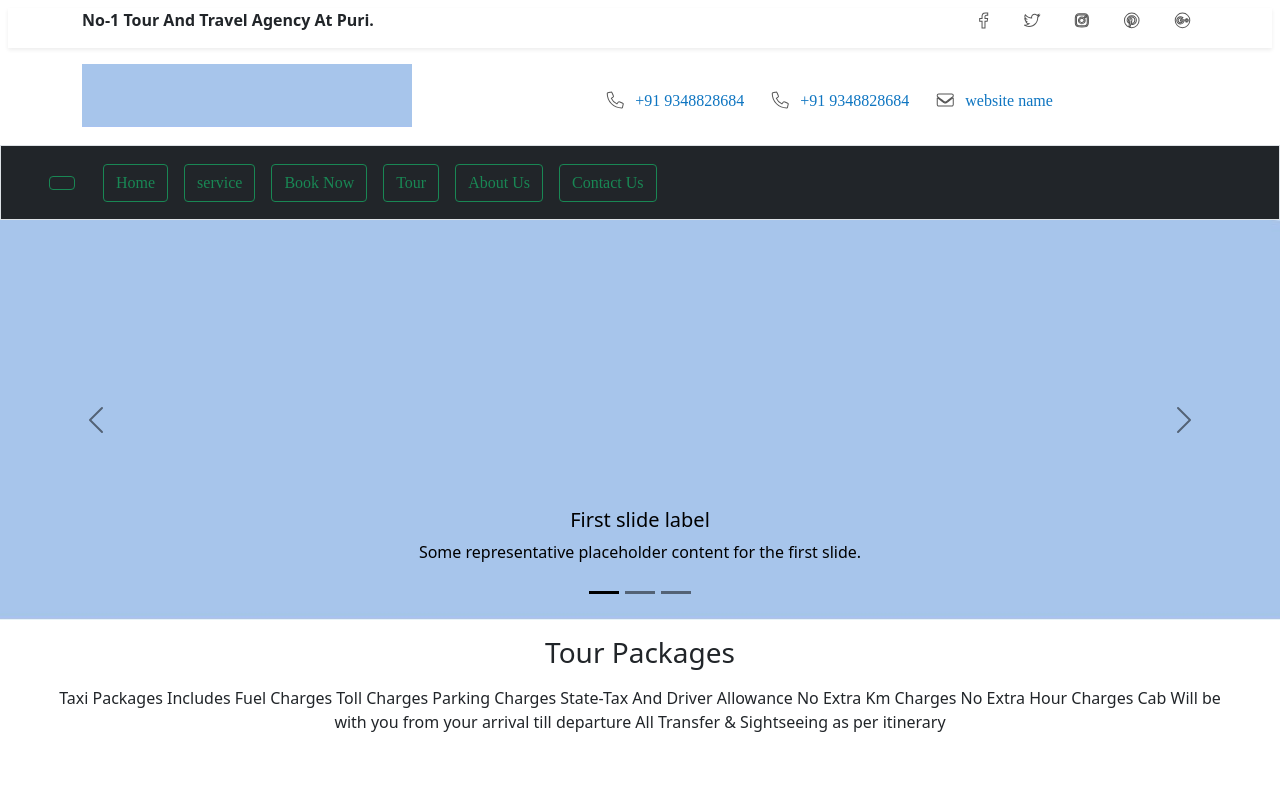
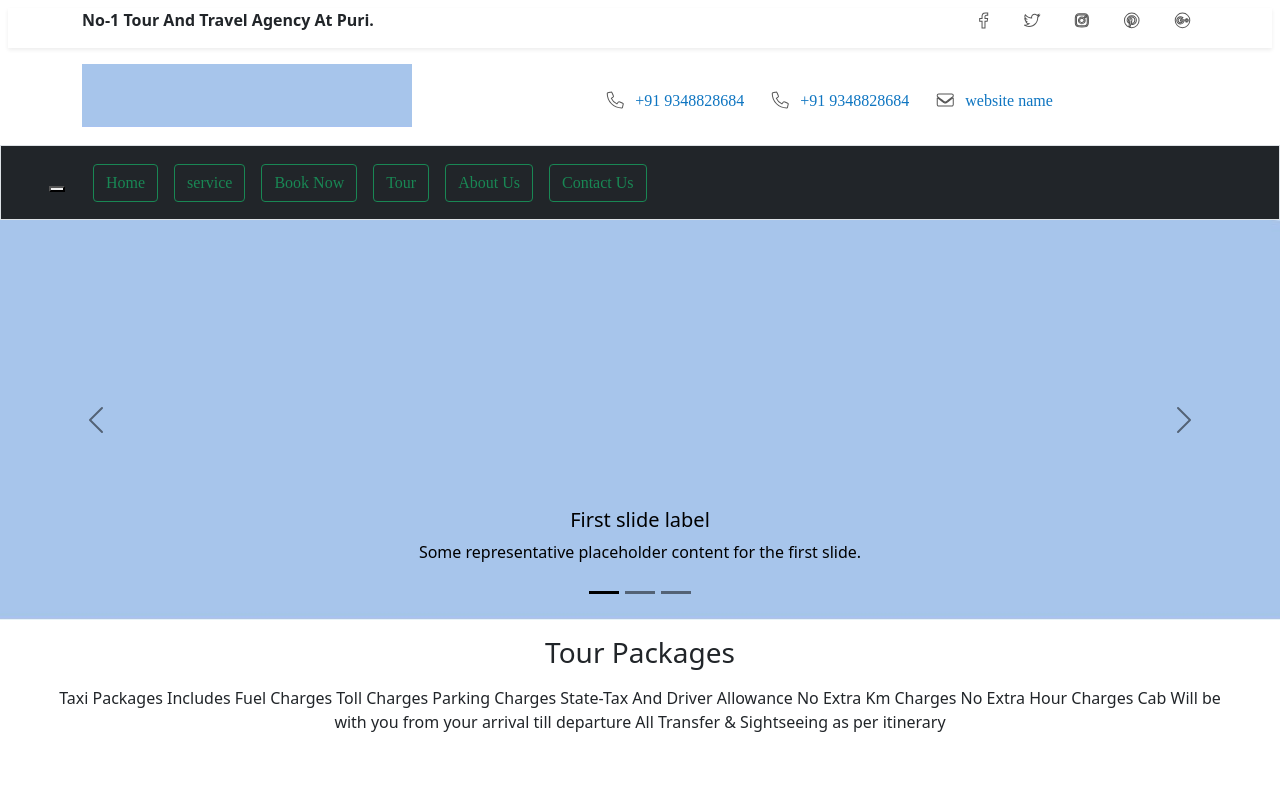
Before and after one commit to abhijit-senapati/alokdemo, a plain HTML site: page index.html in a window 1280 px wide. Shown: the top 800 px of the page. Drawn offline with nearby package versions, Linux system fonts and the light colour scheme.

Commit message:
Update index.html

```diff
--- a/index.html
+++ b/index.html
@@ -96,7 +96,7 @@
                 <li class="nav-item">
                     <div class="container-fluid ">
                         <a class="nav-link text-dark " href="topbar1.html"><button
-                                class="btn btn-outline-success btn-block" type="submit"></button></a>
+                                class="" type="submit"></button></a>
                 </li>
                     <li class="nav-item">
                     <a class="nav-link text-dark" href="#"><button class="btn btn-outline-success btn-block"
```
